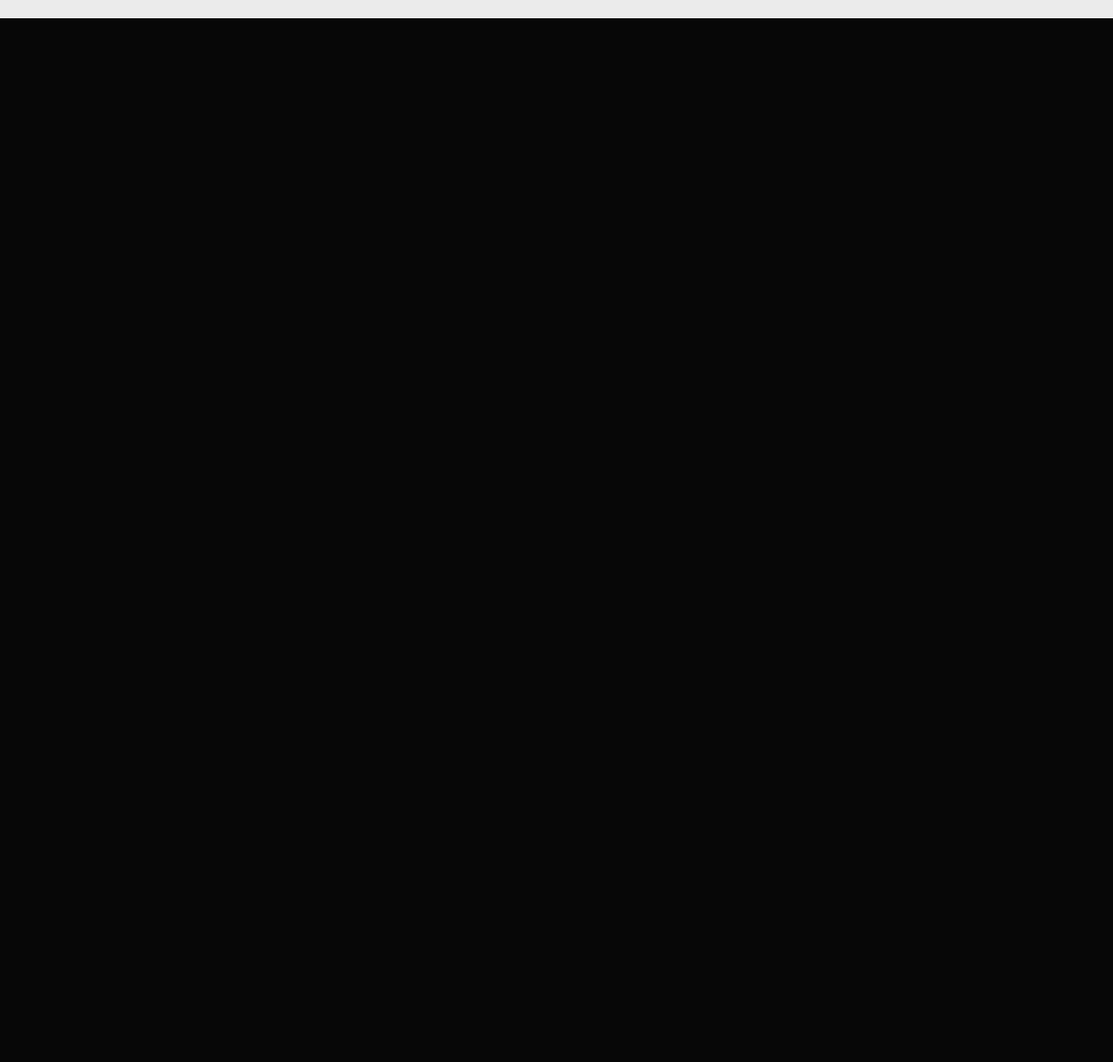
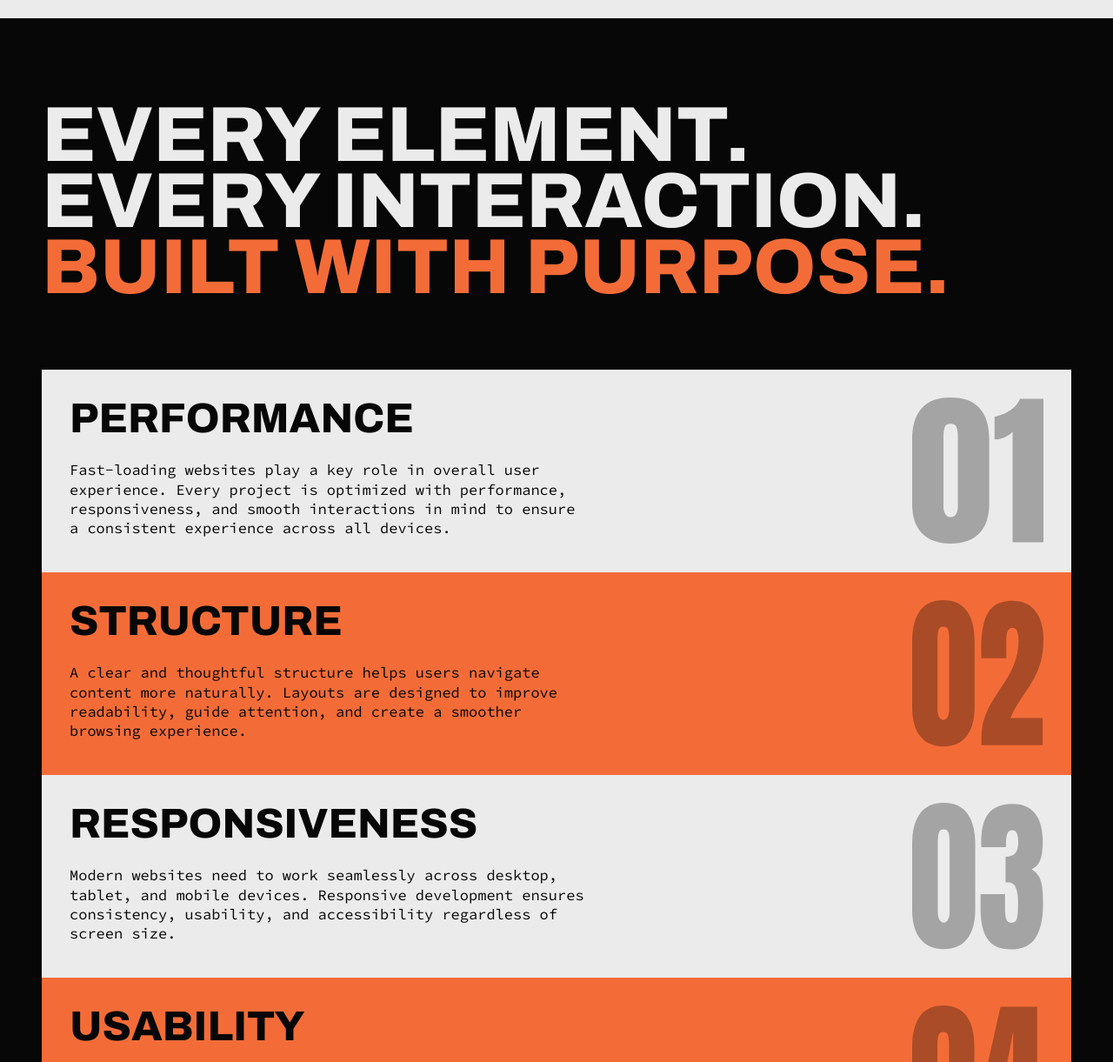
Before and after one commit to mokee99/portfolio-kemal, a plain HTML site: page index.html in a window 1280 px wide. Shown: the part 1579-2800 px from the top of the page at 87% size. Before the commit the page ends 1600 px from the top, so only its background shows below. Drawn offline with Linux system fonts and the light colour scheme.

Commit message:
set up a solution section

```diff
--- a/css/home.css
+++ b/css/home.css
@@ -343,3 +343,106 @@
         left: -7px;
     }
 }
+
+
+
+.solutions-heading {
+    display: flex;
+    flex-direction: column;
+    font-size: clamp(25px, 7vw, 120px);
+    line-height: 0.85;
+}
+
+.solutions-heading span {
+    display: block;
+}
+
+.solution-cards-wrapper {
+    margin-top: 80px;
+}
+
+.solution-card {
+    width: 100%;
+    padding: 32px;
+    display: flex;
+    justify-content: space-between;
+}
+
+.is-grey {
+    background-color: var(--clr-grey);
+}
+
+.is-orange {
+    background-color: var(--clr-orange);
+}
+
+.solution-card-content {
+    display: flex;
+    flex-direction: column;
+    justify-content: flex-start;
+    gap: 24px;
+}
+
+.heading-three {
+    font-size: 48px;
+    line-height: 1;
+    color: var(--clr-black);
+}
+
+.solution-paragraph {
+    max-width: 600px;
+    color: var(--clr-black);
+}
+
+
+/*tablet*/
+
+@media (max-width: 992px) {
+    .solution-cards-wrapper {
+        margin-top: 48px;
+    }
+
+    .heading-three {
+        font-size: 36px;
+    }
+
+    .solution-card {
+        padding: 24px;
+        gap: 48px;
+    }
+}
+
+/*mobile*/
+
+@media (max-width: 769px) {
+    .solution-card {
+        flex-direction: column;
+        gap: 36px;
+    }
+
+    .solution-icons {
+        max-width: 76px;
+        align-self: flex-end;
+    }
+}
+
+/*mobile portrait*/
+
+@media (max-width: 479px) {
+    .heading-three {
+        font-size: 24px;
+    }
+
+    .solution-card-content {
+        gap: 16px;
+    }
+
+    .solution-card {
+        padding: 16px;
+        gap: 24px;
+    }
+
+    .solution-icons {
+        max-width: 54px;
+    }
+}
--- a/index.html
+++ b/index.html
@@ -115,4 +115,55 @@
 
     </section>
 
+    <section class="solutions section bg-dark">
+        <div class="container-lg">
+            <div class="solutions-main-wrapper">
+                <div class="solutions-heading-wrapper">
+                    <h2 class="solutions-heading">
+                        <span>EVERY ELEMENT.</span>
+                        <span>EVERY INTERACTION.</span>
+                        <span class="text-orange">BUILT WITH PURPOSE.</span>
+                    </h2>
+                </div>
+                <div class="solution-cards-wrapper">
+                    <div class="solution-card is-grey">
+                        <div class="solution-card-content">
+                            <h3 class="heading-three">PERFORMANCE</h3>
+                            <p class="solution-paragraph">Fast-loading websites play a key role in overall user experience. Every project is optimized with performance, responsiveness, and smooth interactions in mind to ensure a consistent experience across all devices.</p>
+                        </div>
+                        <img class="solution-icons" src="./assets/icons/number-01.svg" alt="Number 01">
+                    </div>
+                    <div class="solution-card is-orange">
+                        <div class="solution-card-content">
+                            <h3 class="heading-three">STRUCTURE</h3>
+                            <p class="solution-paragraph">A clear and thoughtful structure helps users navigate content more naturally. Layouts are designed to improve readability, guide attention, and create a smoother browsing experience.</p>
+                        </div>
+                        <img class="solution-icons" src="./assets/icons/number-02.svg" alt="Number 02">
+                    </div>
+                    <div class="solution-card is-grey">
+                        <div class="solution-card-content">
+                            <h3 class="heading-three">RESPONSIVENESS</h3>
+                            <p class="solution-paragraph">Modern websites need to work seamlessly across desktop, tablet, and mobile devices. Responsive development ensures consistency, usability, and accessibility regardless of screen size.</p>
+                        </div>
+                        <img class="solution-icons" src="./assets/icons/number-03.svg" alt="Number 03">
+                    </div>
+                    <div class="solution-card is-orange">
+                        <div class="solution-card-content">
+                            <h3 class="heading-three">USABILITY</h3>
+                            <p class="solution-paragraph">Good usability goes beyond appearance. Interfaces should feel intuitive, easy to navigate, and comfortable to interact with without unnecessary complexity.</p>
+                        </div>
+                        <img class="solution-icons" src="./assets/icons/number-04.svg" alt="Number 04">
+                    </div>
+                    <div class="solution-card is-grey">
+                        <div class="solution-card-content">
+                            <h3 class="heading-three">DEVELOPMENT</h3>
+                            <p class="solution-paragraph">Clean development plays an important role in scalability and long-term maintainability.Projects are built with attention to structure, consistency, and modern development practices.</p>
+                        </div>
+                        <img class="solution-icons" src="./assets/icons/number-05.svg" alt="Number 05">
+                    </div>
+                </div>
+            </div>
+        </div>
+    </section>
+
 </body>
```
